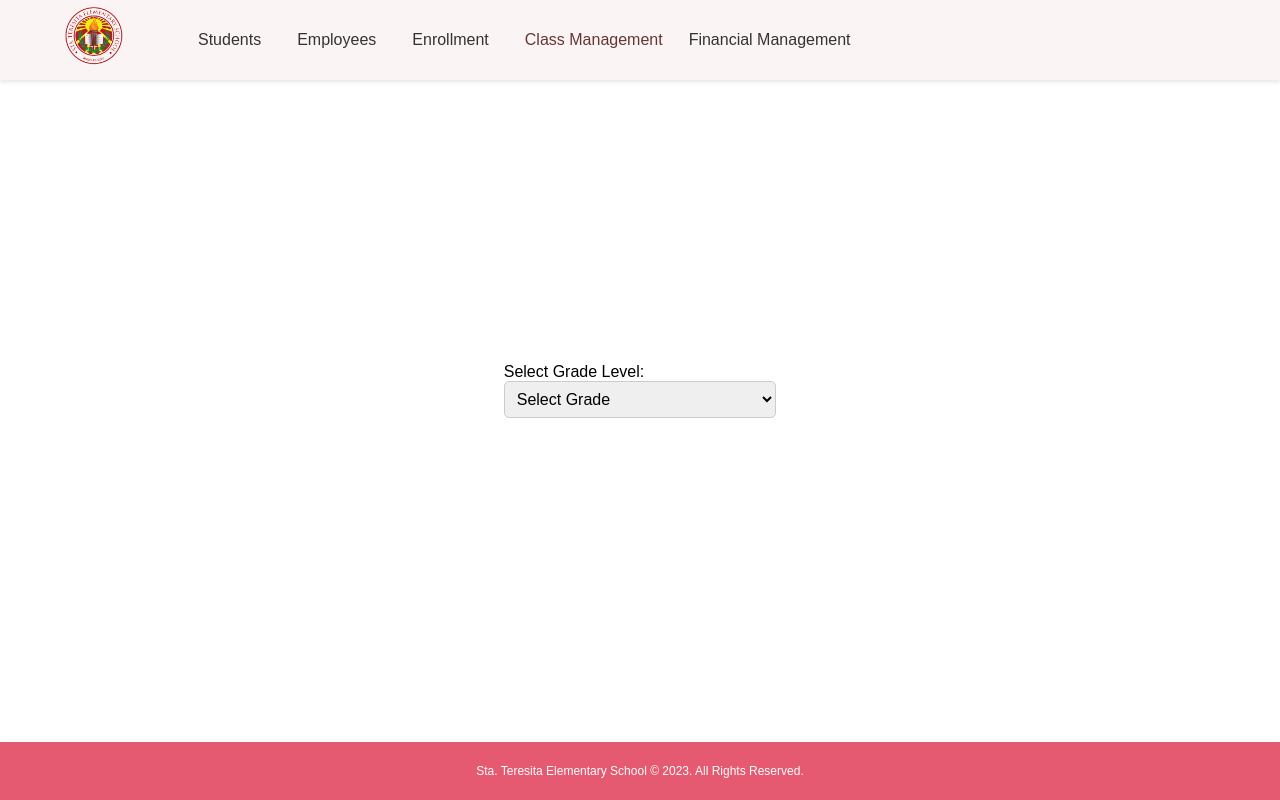
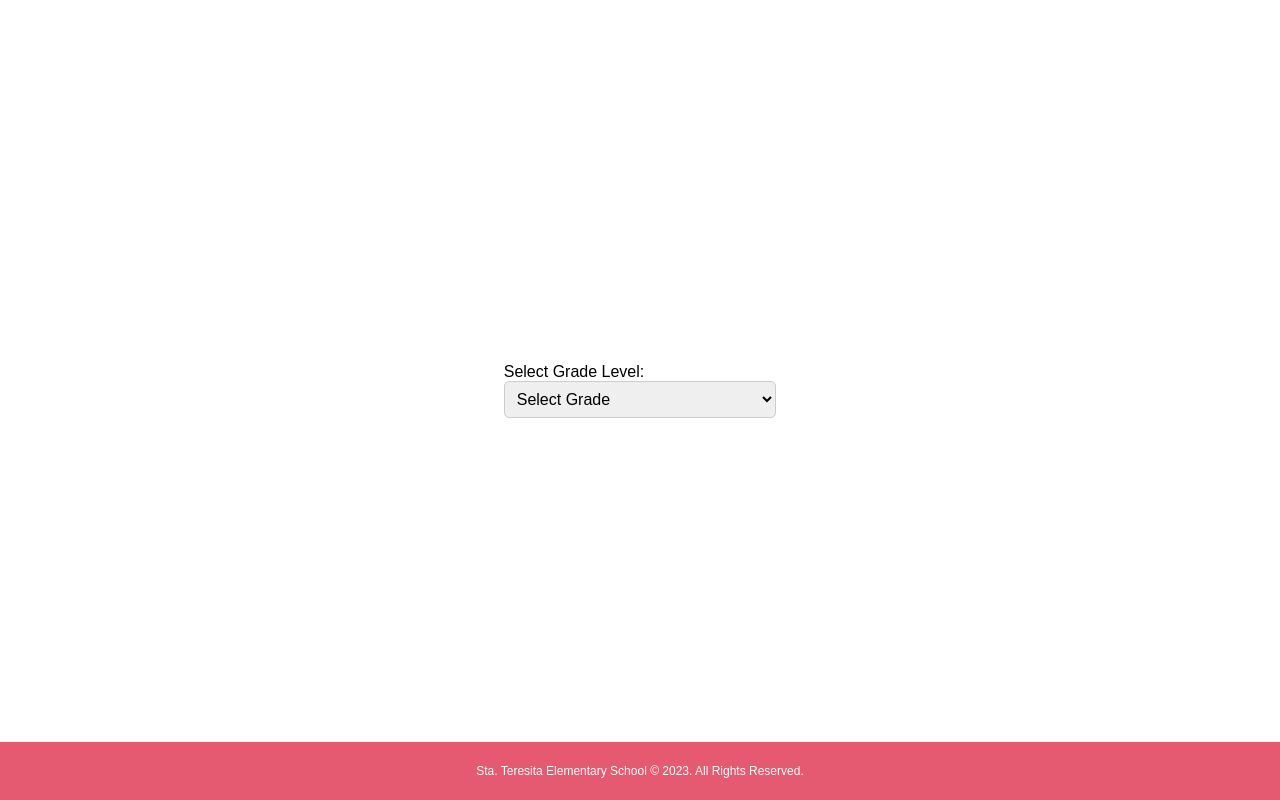
Before and after one commit to KurtRumbaua/WebSys_SRMS, a React (Create React App) app in the folder frontend/: page /class-management in a window 1280 px wide. Built offline with nearby package versions, Linux system fonts and the light colour scheme.

Commit message:
minor changes

```diff
--- a/frontend/src/pages/adminviews/class-management.js
+++ b/frontend/src/pages/adminviews/class-management.js
@@ -27,36 +27,7 @@ function ClassManagementPage() {
 
   return (
     <div className="admin-classmanagement">
-              <header className="admin-header">
-          <img className="home-logo" src={logo} alt="School Logo" />
-          <nav className="admin-nav">
-            <ul>
-              <li>
-              <NavLink to="/student-database" activeClassName="active">
-                  Students
-                </NavLink>
-              </li>
-              <li>
-              <NavLink to="/employee-database" activeClassName="active">
-                  Employees
-                </NavLink>
-              </li>
-              <li>
-                <NavLink to="/enroll-student" activeClassName="active">
-                  Enrollment
-                </NavLink>
-              </li>
-              <li>
-              <NavLink to="/class-management" activeClassName="active">
-                  Class Management
-                </NavLink>
-              </li>
-              <NavLink to="/financial-management" activeClassName="active">
-                  Financial Management
-                </NavLink>
-            </ul>
-          </nav>
-        </header>
+
       <div className="main-content">
         {/* Grade Level Dropdown */}
         <div className="grade-dropdown-container">
--- a/frontend/src/pages/adminviews/financial-management.js
+++ b/frontend/src/pages/adminviews/financial-management.js
@@ -16,13 +16,31 @@ function EnrollStudents() {
       <div className="admin-container">
         <header className="admin-header">
           <img className="home-logo" src={logo} alt="School Logo" />
-                    <nav className="nav">
+          <nav class="nav">
             <ul>
-                            <li><NavLink to="/student-database" activeClassName="active">Students</NavLink></li>
-                            <li><NavLink to="/employee-database" activeClassName="active">Employees</NavLink></li>
-                            <li><NavLink to="/enroll-student" activeClassName="active">Enrollment</NavLink></li>
-                            <li><NavLink to="/class-management" activeClassName="active">Class Management</NavLink></li>
-                            <li><NavLink to="/financial-management" activeClassName="active">Financial Management</NavLink></li>
+              <li>
+              <NavLink to="/student-database" activeClassName="active">
+                  Students
+                </NavLink>
+              </li>
+              <li>
+              <NavLink to="/employee-database" activeClassName="active">
+                  Employees
+                </NavLink>
+              </li>
+              <li>
+                <NavLink to="/enroll-student" activeClassName="active">
+                  Enrollment
+                </NavLink>
+              </li>
+              <li>
+              <NavLink to="/class-management" activeClassName="active">
+                  Class Management
+                </NavLink>
+              </li>
+              <NavLink to="/financial-management" activeClassName="active">
+                  Financial Management
+                </NavLink>
             </ul>
           </nav>
         </header>
--- a/frontend/src/pages/teacherviews/student-roster.js
+++ b/frontend/src/pages/teacherviews/student-roster.js
@@ -146,7 +146,7 @@ const StudentRosterPage = () => {
                     <FormControl fullWidth>
                         <Select value={selectedSubject} onChange={handleSubjectChange} displayEmpty>
                             <MenuItem value="" disabled>
-                                Select Subject
+                                Select Category
                             </MenuItem>
                             {subjects.map(subject => (
                                 <MenuItem key={subject} value={subject}>{subject}</MenuItem>
```
Lines whose indentation alone changed are shown as unchanged.
